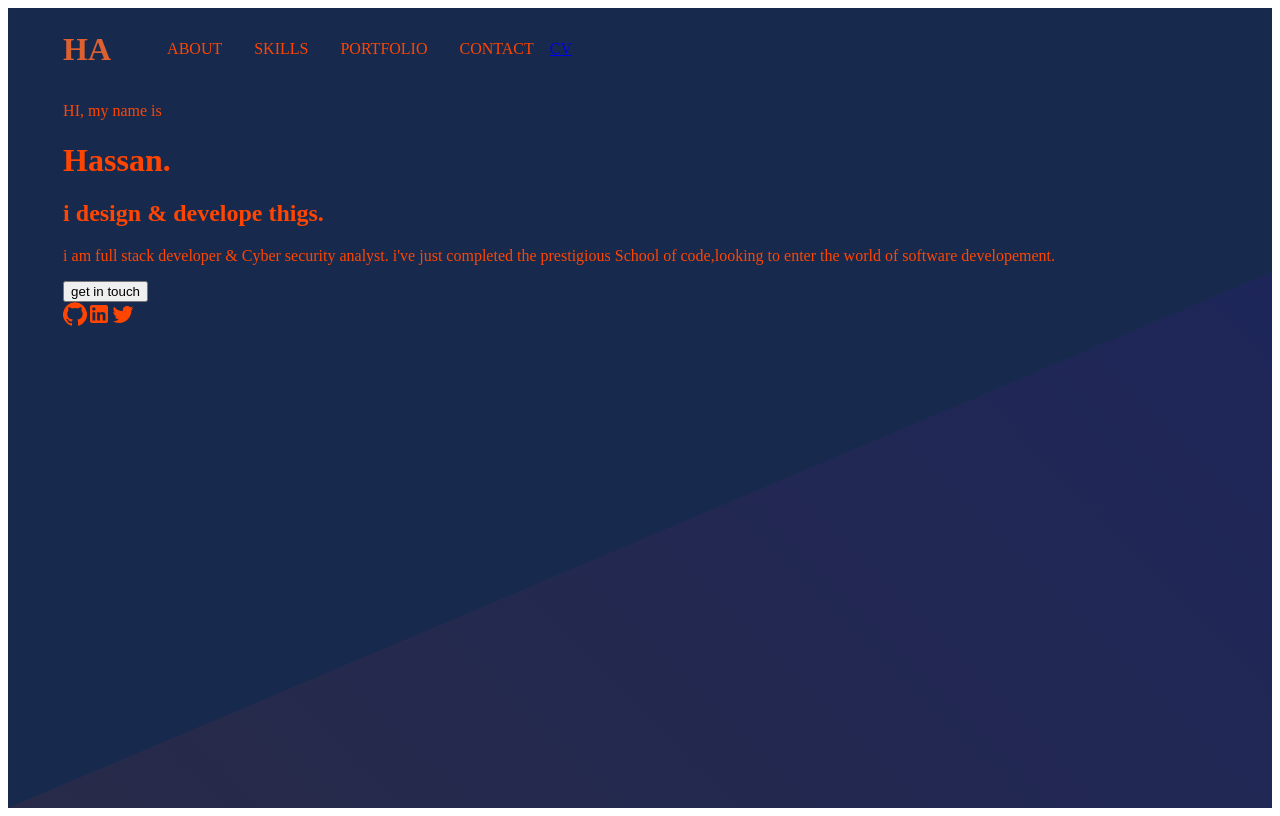
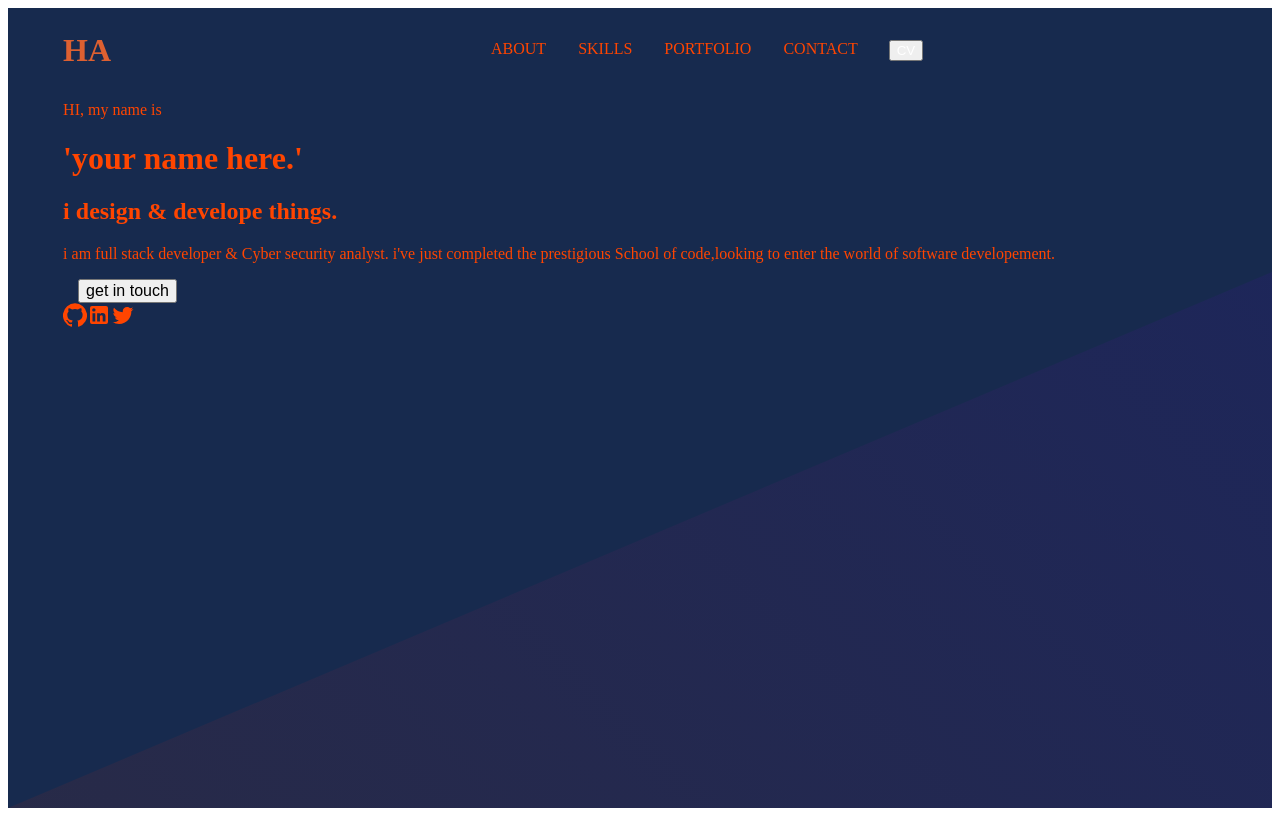
Before and after one commit to hassa09/Portfolio_Host, a React (Create React App) app in the folder portfolio/: page / in a window 1280 px wide. Built offline with nearby package versions, Linux system fonts and the light colour scheme.

Commit message:
view changes made to the cv button on the navbar

```diff
--- a/portfolio/src/Components/About/about.js
+++ b/portfolio/src/Components/About/about.js
@@ -14,11 +14,11 @@ function about() {
                 <div mainCotent>
                     <div className='text'>
               <p>HI, my name is</p>
-              <h1>Hassan.</h1>
-              <h2>i design & develope thigs.</h2>
+              <h1>'your name here.'</h1>
+              <h2>i design & develope things.</h2>
               <p> i am full stack developer & Cyber security analyst. i've just completed the prestigious School of code,looking to enter the world of software developement.</p>
 
-                        <button>get in touch </button>
+              <button className='getInT'>get in touch </button>
               <div className='icons'>
                   <GitHub className='icon' />
                   <LinkedIn className='icon'  />
--- a/portfolio/src/Components/About/about.scss
+++ b/portfolio/src/Components/About/about.scss
@@ -1,5 +1,6 @@
 .about {
     min-height: 100vh;
+    position: relative;
     max-width: 100%;
     background-color: #172A4E;
     position: relative;
@@ -15,6 +16,12 @@
         width: 100%;
         height: 100%;
 }
+
+}
+.getInT{
+    margin-left: 15px;
+    font-size: var(--fz-xs);
+
 }
 
 .aboutContainer {
--- a/portfolio/src/Components/Navbar/navbar.js
+++ b/portfolio/src/Components/Navbar/navbar.js
@@ -15,7 +15,11 @@ function Navbar() {
     <a className="resume-button" href="/resume.pdf" target="_blank" rel="noopener noreferrer">
       CV
     </a>
-  );
+    );
+
+
+
+
     return (
 
         <div className='header'>
@@ -40,22 +44,23 @@ function Navbar() {
                     <li>
                         <Link to='/'>Contact</Link>
                     </li>
-                    {/* <li>
-                        <button to='/'>CV</button>
+                    <li className='resumeLink'>
+                        <button to='/'>{resumeLink}</button>
                     </li>
-                     */}
+
                 </ul>
 
             </nav>
 
             {/* handed display function as prop for menu icon functionanility when it's used on small devices eg mobile devices*/}
 
-            <div className='resumeLink'>{resumeLink}</div>
+
             <div className="menubar">
                 <MenuOutlined className='menu' onClick={DisplayMenu}/>
             </div>
         </div>
 
+
     )
 }
 export default Navbar
--- a/portfolio/src/Components/Navbar/navbar.scss
+++ b/portfolio/src/Components/Navbar/navbar.scss
@@ -1,3 +1,9 @@
+
+*::before,
+*::after {
+    box-sizing: border-box;
+
+}
 .header {
     width: 100%;
     display: flex;
@@ -13,7 +19,17 @@
 
 
 }
+.header{
+    .resumeLink{
+    color: black;
+    margin-left: 15px;
+    font-size: var(--fz-xs);
 
+
+}
+
+
+}
 .navbar {
     margin: 0 auto;
     position: right;
@@ -61,13 +77,16 @@ ul {
 
 }
 
-.resumeLink{
+.resume-button{
+
+    color: white;
     width: 100%;
+    text-align: center;
     display: flex;
     align-items: center;
     position: right absolute;
     z-index: 1;
-
+    text-decoration: none;
 }
 
 
```
Also changed, not shown: portfolio/src/App.css (renamed from portfolio/src/App.scss).
